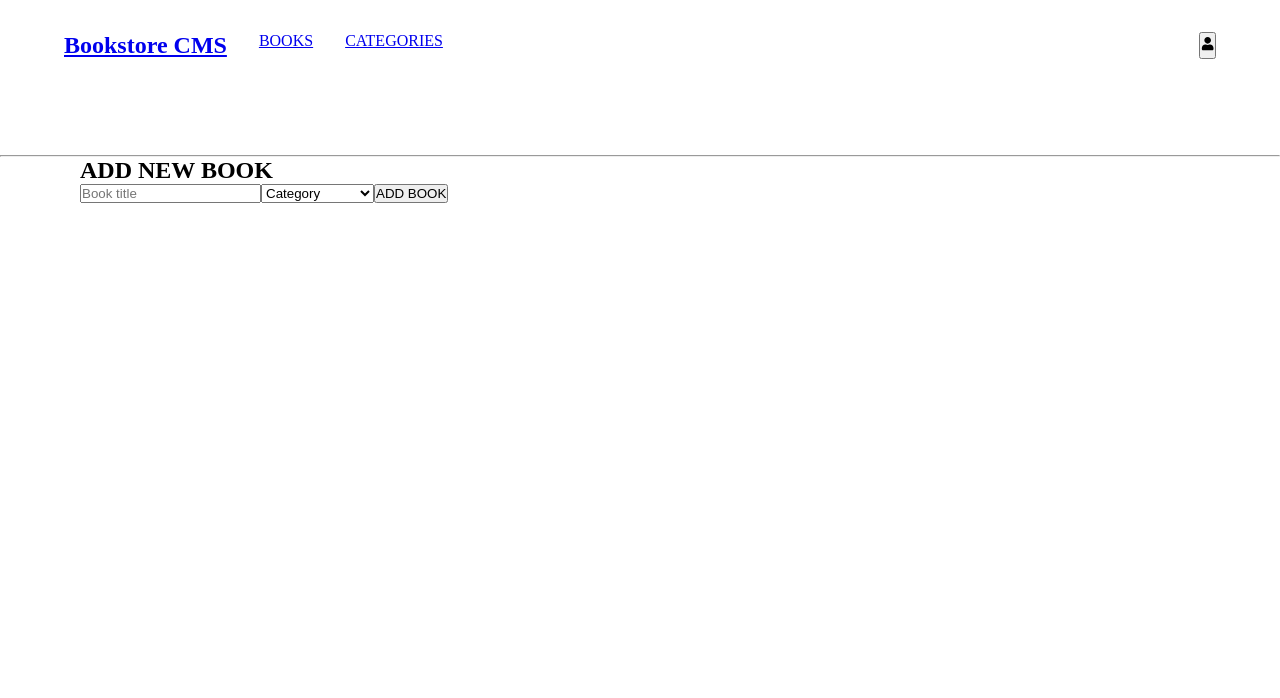
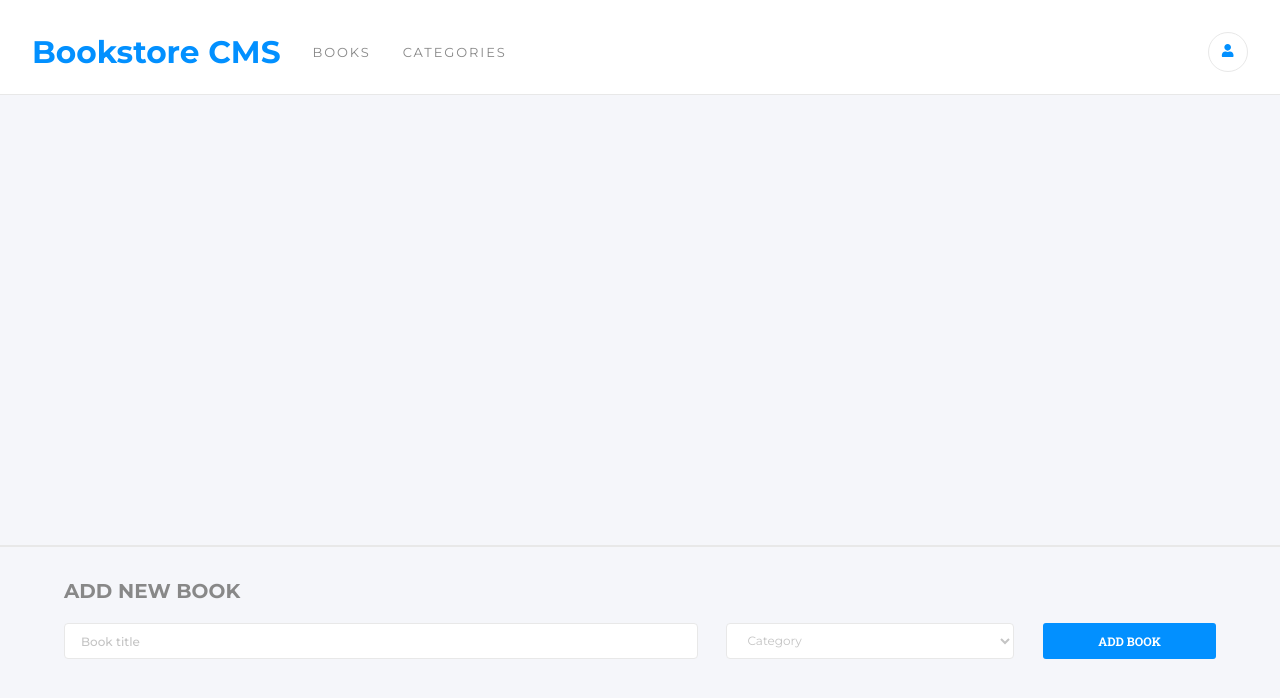
Before and after one commit to initseis/bookstore, a React (Create React App) app: page / in a window 1280 px wide. Shown: the top 698 px of the page. Built offline with nearby package versions, Linux system fonts and the light colour scheme; no server answers.

Commit message:
Fix Linter Errors

```diff
--- a/public/index.html
+++ b/public/index.html
@@ -24,7 +24,13 @@
       work correctly both with client-side routing and a non-root public URL.
       Learn how to configure a non-root public URL by running `npm run build`.
     -->
-    <title>React App</title>
+    <title>Bookstore</title>
+    <link rel="preconnect" href="https://fonts.googleapis.com" />
+    <link rel="preconnect" href="https://fonts.gstatic.com" crossorigin />
+    <link
+      href="https://fonts.googleapis.com/css2?family=Montserrat:wght@100;200;300;400;500;600;700&family=Roboto+Slab:wght@100;300;400;500;600;700&display=swap"
+      rel="stylesheet"
+    />
   </head>
   <body>
     <noscript>You need to enable JavaScript to run this app.</noscript>
--- a/src/index.css
+++ /dev/null
@@ -1,35 +0,0 @@
-* {
-  box-sizing: border-box;
-  margin: 0;
-  padding: 0;
-}
-
-ul {
-  list-style-type: none;
-}
-
-nav {
-  display: flex;
-  padding: 2rem 4rem;
-  justify-content: space-between;
-}
-
-.navItems {
-  display: flex;
-}
-
-.navItem {
-  margin-right: 2rem;
-}
-
-main {
-  padding: 2rem 5rem;
-}
-
-.book {
-  margin-bottom: 1rem;
-}
-
-.addForm {
-  padding: 0 5rem;
-}
--- a/src/index.js
+++ b/src/index.js
@@ -1,6 +1,6 @@
 import React from 'react';
 import ReactDOM from 'react-dom';
-import './index.css';
+import './Index.scss';
 import { Provider } from 'react-redux';
 import App from './App';
 import store from './redux/configureStore';
```
Also changed, not shown: .stylelintrc.json.
